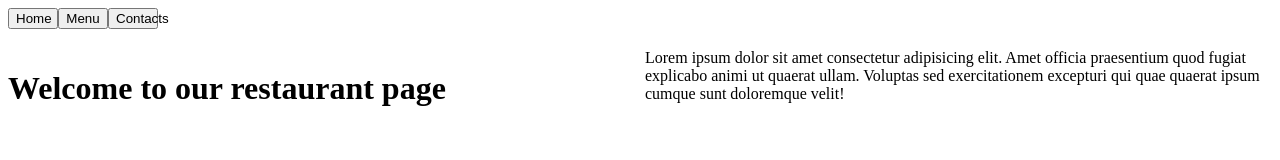
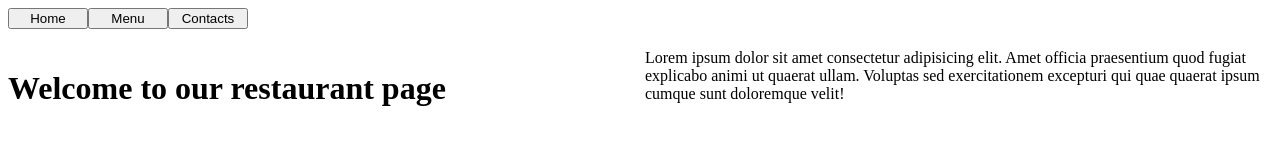
Before and after one commit to Jarmps90/Restaurant-Page, a website built with webpack: page src/index.html in a window 1280 px wide. Built offline with nearby package versions, Linux system fonts and the light colour scheme.

Commit message:
Changed button sizing

```diff
--- a/src/main.css
+++ b/src/main.css
@@ -8,7 +8,7 @@
 
 nav {
     display: grid;
-    grid-template-columns: repeat(4, 50px);
+    grid-template-columns: repeat(4, minmax(50px, 80px));
 }
 
 .home {
```
